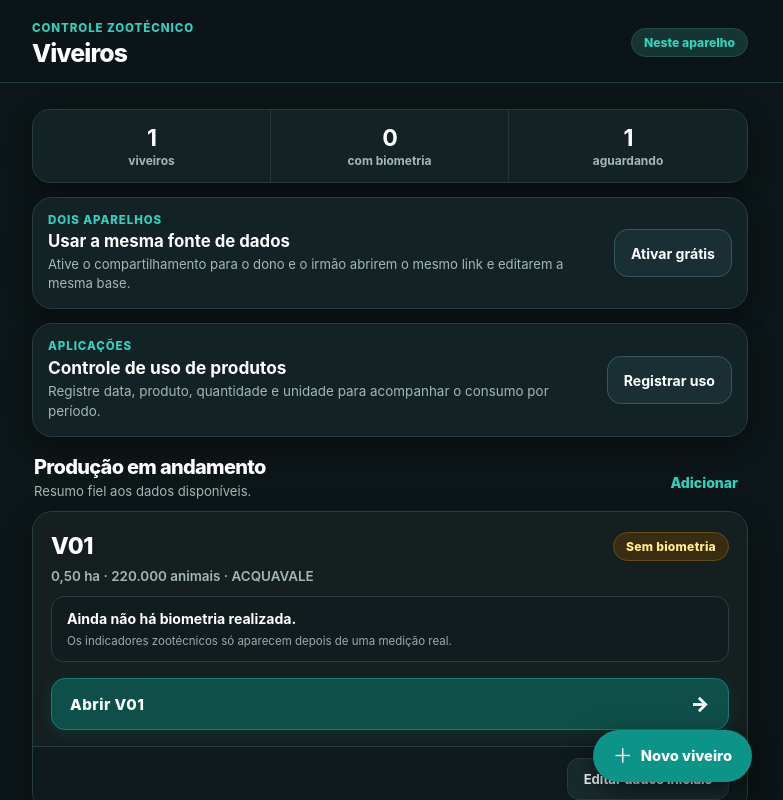
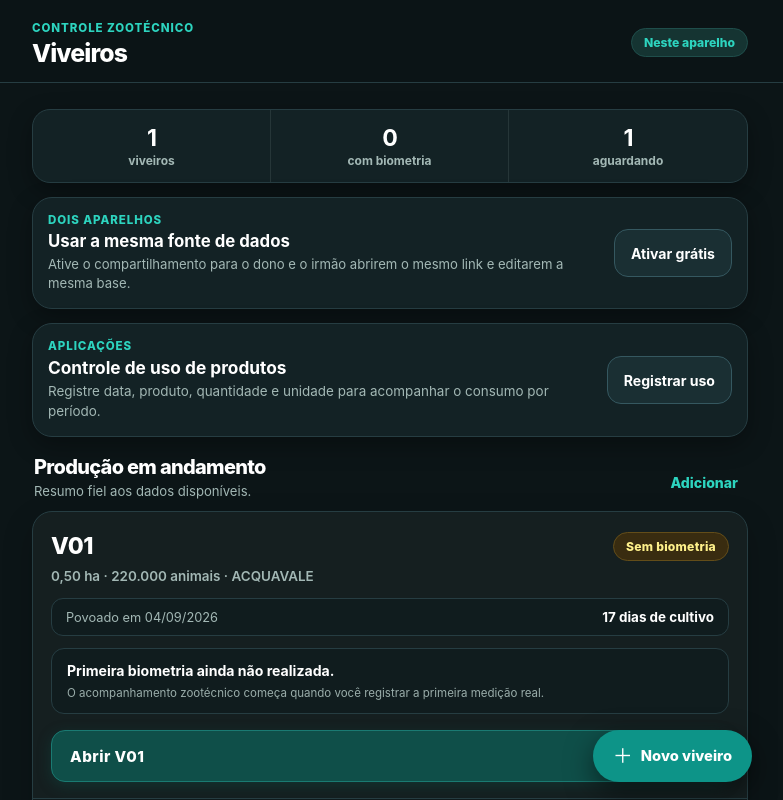
Before and after one commit to Georlan/ViveiroDaniel, a React (Vite) app: page / in a window 1280 px wide. Shown: the top 800 px of the page, without its empty margins (250-1033 px from the left). Built offline with nearby package versions, Linux system fonts and the light colour scheme.

Commit message:
fix: treat V01 as a real first-biometry setup

```diff
--- a/src/App.tsx
+++ b/src/App.tsx
@@ -5,16 +5,15 @@ import {
   calculateBiometry,
   calculateHistory,
   compareBiometriesForDisplay,
-  cultivationDaysAtReference,
-  cycleDaysAtReference,
+  daysBetween,
   densityPerSquareMeter,
   normalizeBiometryInputs,
   preparationDays,
   round,
   suggestFeedRatePercent,
 } from './domain/calculations'
-import { HISTORICAL_V01_BIOMETRIES, reportPonds } from './data/reportData'
-import type { BiometryInput, PlannedBiometry, Pond, ProductUsage } from './types'
+import { reportPonds } from './data/reportData'
+import type { BiometryInput, Pond, ProductUsage } from './types'
 import {
   buildShareUrl,
   clearStoredSyncToken,
@@ -28,36 +27,45 @@ import {
   type RemoteState,
 } from './sync'
 
-const STORAGE_KEY = 'viveiro-daniel:v2'
+const STORAGE_KEY = 'viveiro-daniel:v3'
+const LEGACY_STORAGE_KEYS = ['viveiro-daniel:v2', 'viveiro-daniel:v1']
 
 function cloneReportData() {
   return JSON.parse(JSON.stringify(reportPonds)) as Pond[]
 }
 
-function enrichWithReportMetadata(pond: Pond): Pond {
+function normalizePondState(pond: Pond): Pond {
   const base = reportPonds.find((item) => item.id === pond.id)
-  if (!base) return { ...pond, plannedBiometries: pond.plannedBiometries ?? [] }
+  const isLegacyV01 = pond.id === 'v01' && pond.dataVersion !== 2
 
   return {
     ...pond,
-    reportReferenceDate: pond.reportReferenceDate ?? base.reportReferenceDate ?? null,
-    plannedBiometries:
-      pond.plannedBiometries && pond.plannedBiometries.length
-        ? pond.plannedBiometries
-        : base.plannedBiometries ?? [],
-    productUsages: pond.productUsages ?? base.productUsages ?? [],
+    dataVersion: 2,
+    reportReferenceDate: null,
+    plannedBiometries: [],
+    biometries: isLegacyV01 ? [] : pond.biometries ?? [],
+    productUsages: pond.productUsages ?? base?.productUsages ?? [],
   }
 }
 
 function loadPonds() {
   try {
-    const stored = localStorage.getItem(STORAGE_KEY)
-    if (!stored) return cloneReportData()
-    return (JSON.parse(stored) as Pond[])
-      .filter((pond) => pond.id !== 'v02')
-      .map(enrichWithReportMetadata)
+    const keys = [STORAGE_KEY, ...LEGACY_STORAGE_KEYS]
+    for (const key of keys) {
+      const stored = localStorage.getItem(key)
+      if (!stored) continue
+
+      const next = (JSON.parse(stored) as Pond[])
+        .filter((pond) => pond.id !== 'v02')
+        .map(normalizePondState)
+
+      localStorage.setItem(STORAGE_KEY, JSON.stringify(next))
+      return next
+    }
+
+    return cloneReportData().map(normalizePondState)
   } catch {
-    return cloneReportData()
+    return cloneReportData().map(normalizePondState)
   }
 }
 
@@ -95,13 +103,13 @@ function id(prefix: string) {
   return prefix + '-' + Date.now() + '-' + Math.random().toString(36).slice(2, 7)
 }
 
-function plannedAfterLatest(pond: Pond): PlannedBiometry | null {
-  const planned = pond.plannedBiometries ?? []
-  if (!planned.length) return null
-  const history = calculateHistory(pond)
-  const latest = history[history.length - 1]
-  if (!latest) return planned[0]
-  return planned.find((item) => item.date > latest.date) ?? null
+function localToday() {
+  const now = new Date()
+  return [
+    now.getFullYear(),
+    String(now.getMonth() + 1).padStart(2, '0'),
+    String(now.getDate()).padStart(2, '0'),
+  ].join('-')
 }
 
 type Modal =
@@ -155,7 +163,7 @@ export default function App() {
   function applyRemote(remote: RemoteState) {
     const next = remote.ponds
       .filter((pond) => pond.id !== 'v02')
-      .map(enrichWithReportMetadata)
+      .map(normalizePondState)
     syncVersionRef.current = remote.version
     cacheLocally(next)
     setSyncUpdatedAt(remote.updatedAt)
@@ -699,8 +707,7 @@ function PondCard({
 }) {
   const history = calculateHistory(pond)
   const latest = history[history.length - 1]
-  const cultivationDays = cultivationDaysAtReference(pond)
-  const nextPlanned = plannedAfterLatest(pond)
+  const cultivationDays = Math.max(0, daysBetween(pond.stockingDate, localToday()))
   const previous = history.length > 1 ? history[history.length - 2] : null
   const lastChange = latest && previous ? compareBiometriesForDisplay(previous, latest) : null
 
@@ -719,12 +726,10 @@ function PondCard({
           </span>
         </div>
 
-        {pond.reportReferenceDate && (
-          <div className="report-context">
-            <span>Relatório {formatDate(pond.reportReferenceDate)}</span>
-            <strong>{cultivationDays === null ? '—' : cultivationDays + ' dias de cultivo'}</strong>
-          </div>
-        )}
+        <div className="report-context">
+          <span>Povoado em {formatDate(pond.stockingDate)}</span>
+          <strong>{cultivationDays} dias de cultivo</strong>
+        </div>
 
         {latest ? (
           <>
@@ -745,14 +750,8 @@ function PondCard({
           </>
         ) : (
           <div className="empty-inline">
-            <strong>Ainda não há biometria realizada.</strong>
-            <span>Os indicadores zootécnicos só aparecem depois de uma medição real.</span>
-          </div>
-        )}
-
-        {nextPlanned && (
-          <div className="planned-inline">
-            Prevista no relatório de {formatDate(pond.reportReferenceDate)}: {formatDate(nextPlanned.date)} · dia {nextPlanned.cultivationDay}
+            <strong>Primeira biometria ainda não realizada.</strong>
+            <span>O acompanhamento zootécnico começa quando você registrar a primeira medição real.</span>
           </div>
         )}
 
@@ -784,9 +783,9 @@ function PondDetail({
 }) {
   const history = calculateHistory(pond)
   const latest = history[history.length - 1]
-  const cultivationDays = cultivationDaysAtReference(pond)
-  const cycleDays = cycleDaysAtReference(pond)
-  const nextPlanned = plannedAfterLatest(pond)
+  const today = localToday()
+  const cultivationDays = Math.max(0, daysBetween(pond.stockingDate, today))
+  const cycleDays = Math.max(0, daysBetween(pond.cycleStartDate, today))
 
   return (
     <section className="page detail-page">
@@ -804,9 +803,7 @@ function PondDetail({
           {formatNumber(pond.areaHa, 2)} ha · {formatNumber(pond.initialPopulation)} animais · {pond.laboratory || '—'}
         </p>
         <div className="pond-header-badges">
-          {cultivationDays !== null && (
-            <span className="info-chip">{cultivationDays} dias de cultivo · {cycleDays} dias de ciclo</span>
-          )}
+          <span className="info-chip">{cultivationDays} dias de cultivo · {cycleDays} dias de ciclo</span>
           <span className="info-chip highlight">{formatNumber(round(densityPerSquareMeter(pond), 1), 1)} animais/m²</span>
         </div>
       </div>
@@ -881,11 +878,6 @@ function PondDetail({
             O viveiro tem dados gerais cadastrados, mas ainda não possui biometria realizada.
             Não mostramos peso, biomassa, sobrevivência ou FCA até existir medição real.
           </p>
-          {nextPlanned && (
-            <div className="scheduled-highlight">
-              Prevista no relatório: <strong>{formatDate(nextPlanned.date)} · dia {nextPlanned.cultivationDay}</strong>
-            </div>
-          )}
           <button className="primary-button" onClick={onAddBiometry}>Registrar biometria realizada</button>
         </div>
       )}
@@ -922,14 +914,12 @@ function PondDetail({
 
 
       <HistorySection pond={pond} onEditBiometry={onEditBiometry} />
-      <PlanningSection pond={pond} />
-
       <details className="calculation-details">
         <summary>Como o app calcula os indicadores?</summary>
         <p>
-          Nos novos registros, você informa a amostra, a ração do dia e a ração fornecida desde a biometria anterior.
-          O app calcula peso médio, crescimento e ração acumulada antes de calcular biomassa, sobrevivência estimada,
-          ração p/100% e FCA. A taxa de alimentação é apenas sugerida pelo histórico conhecido e continua ajustável.
+          Em cada biometria, você informa a amostra, a ração do dia e a ração fornecida no período.
+          O app calcula peso médio, ração acumulada, biomassa, sobrevivência estimada, ração p/100% e FCA.
+          A taxa de alimentação é informada por você e, depois que houver histórico real deste ciclo, o app pode sugerir um valor com base nas medições anteriores.
         </p>
       </details>
     </section>
@@ -982,30 +972,6 @@ function HistorySection({
   )
 }
 
-function PlanningSection({ pond }: { pond: Pond }) {
-  const planned = pond.plannedBiometries ?? []
-  if (!planned.length) return null
-
-  return (
-    <details className="planning-card">
-      <summary>
-        <span>
-          <strong>Planejamento de biometria</strong>
-          <small>{planned.length + ' datas previstas no relatório'}</small>
-        </span>
-        <span>Ver datas</span>
-      </summary>
-      <div className="planning-list">
-        {planned.map((item) => (
-          <div key={item.date}>
-            <strong>Dia {item.cultivationDay}</strong>
-            <span>{formatDate(item.date)}</span>
-          </div>
-        ))}
-      </div>
-    </details>
-  )
-}
 
 function ChangeSummary({ pond }: { pond: Pond }) {
   const history = calculateHistory(pond)
@@ -1119,6 +1085,7 @@ function PondForm({
     onSave({
       ...(initial ?? {
         id: id('pond'),
+        dataVersion: 2,
         reportReferenceDate: null,
         plannedBiometries: [],
         biometries: [],
@@ -1132,6 +1099,9 @@ function PondForm({
       cycle: Number(form.cycle),
       feeder: form.feeder.trim(),
       plPerGram: form.plPerGram ? Number(form.plPerGram) : null,
+      dataVersion: 2,
+      reportReferenceDate: null,
+      plannedBiometries: [],
       productUsages: initial?.productUsages ?? [],
     })
   }
@@ -1383,7 +1353,6 @@ function SimpleBiometryForm({
 }) {
   const history = useMemo(() => calculateHistory(pond), [pond])
   const latest = history[history.length - 1]
-  const planned = initial ? null : plannedAfterLatest(pond)
   const historyWithoutInitial = useMemo(
     () =>
       calculateHistory({
@@ -1397,7 +1366,7 @@ function SimpleBiometryForm({
 
   const [error, setError] = useState('')
   const [form, setForm] = useState({
-    date: initial?.date ?? '',
+    date: initial?.date ?? localToday(),
     sampleTotalWeightG:
       initial?.sampleTotalWeightG != null ? String(initial.sampleTotalWeightG) : '',
     sampleCount: initial?.sampleCount != null ? String(initial.sampleCount) : '',
@@ -1414,9 +1383,7 @@ function SimpleBiometryForm({
   const sampleTotalWeightG = Number(form.sampleTotalWeightG)
   const sampleCount = Number(form.sampleCount)
   const currentWeightG = averageWeightFromSample(sampleTotalWeightG, sampleCount)
-  const referenceRates =
-    pond.biometries.length > 0 ? pond.biometries : HISTORICAL_V01_BIOMETRIES
-  const suggestedRate = suggestFeedRatePercent(currentWeightG, referenceRates)
+  const suggestedRate = suggestFeedRatePercent(currentWeightG, pond.biometries)
   const effectiveRate = form.feedRatePercent
     ? Number(form.feedRatePercent)
     : suggestedRate ?? 0
@@ -1446,12 +1413,6 @@ function SimpleBiometryForm({
     ? calculateBiometry(pond, parsed, draftPrevious?.currentWeightG ?? null)
     : null
 
-  function usePlannedDate() {
-    if (!planned) return
-    setForm({ ...form, date: planned.date })
-    setError('')
-  }
-
   function submit(event: FormEvent) {
     event.preventDefault()
     setError('')
@@ -1480,7 +1441,7 @@ function SimpleBiometryForm({
     }
 
     if (effectiveRate <= 0) {
-      setError('Não foi possível sugerir a taxa de alimentação. Abra o ajuste técnico e informe a taxa.')
+      setError('Informe a taxa de alimentação usada no manejo antes de salvar.')
       return
     }
 
@@ -1513,14 +1474,6 @@ function SimpleBiometryForm({
               como crescimento, ração acumulada e FCA quando dependerem deste registro.
             </span>
           </div>
-        )}
-
-        {planned && (
-          <button type="button" className="planned-date-button" onClick={usePlannedDate}>
-            <span>Data prevista</span>
-            <strong>{formatDate(planned.date)} · dia {planned.cultivationDay}</strong>
-            <small>Usar esta data</small>
-          </button>
         )}
 
         <div className="form-step">
@@ -1628,11 +1581,11 @@ function SimpleBiometryForm({
           </small>
         </Field>
 
-        <details className="technical-adjustment">
+        <details className="technical-adjustment" open={!suggestedRate}>
           <summary>
             <span>
               <strong>Taxa de alimentação</strong>
-              <small>Estimativa técnica · toque apenas se precisar ajustar</small>
+              <small>{suggestedRate ? 'Sugestão baseada no histórico real deste ciclo' : 'Obrigatória na primeira biometria'}</small>
             </span>
             <b>{effectiveRate > 0 ? formatNumber(effectiveRate, 1) + '%' : '—'}</b>
           </summary>
@@ -1642,7 +1595,7 @@ function SimpleBiometryForm({
                 ? 'Sugestão de ' +
                   formatNumber(suggestedRate, 1) +
                   '% baseada no peso mais próximo observado no histórico do V01. Isso é uma estimativa, não uma regra confirmada.'
-                : 'Sem sugestão disponível para este peso.'}
+                : 'Como esta é a primeira biometria do ciclo, não existe histórico real para sugerir a taxa. Informe a taxa que está sendo usada no manejo.'}
             </p>
             <Field label="Taxa usada (%)">
               <input
```
